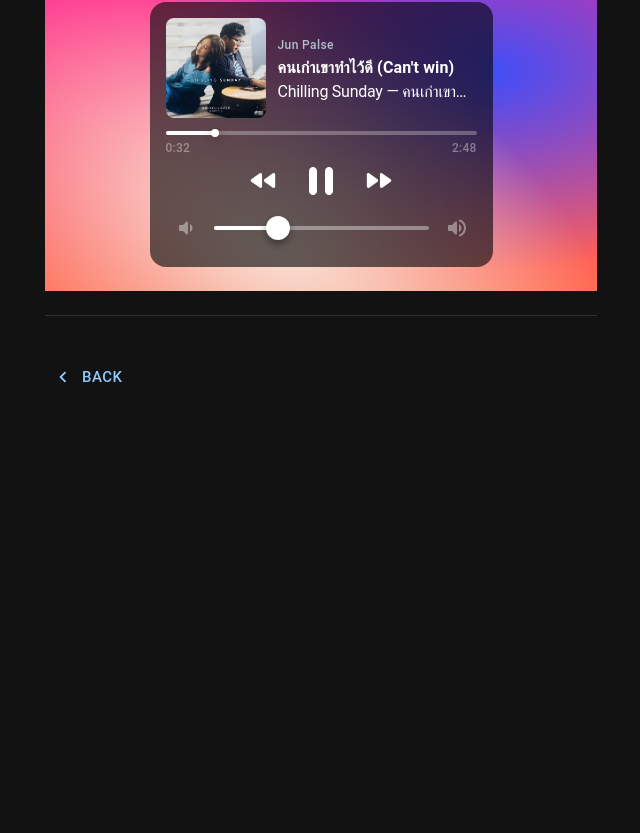
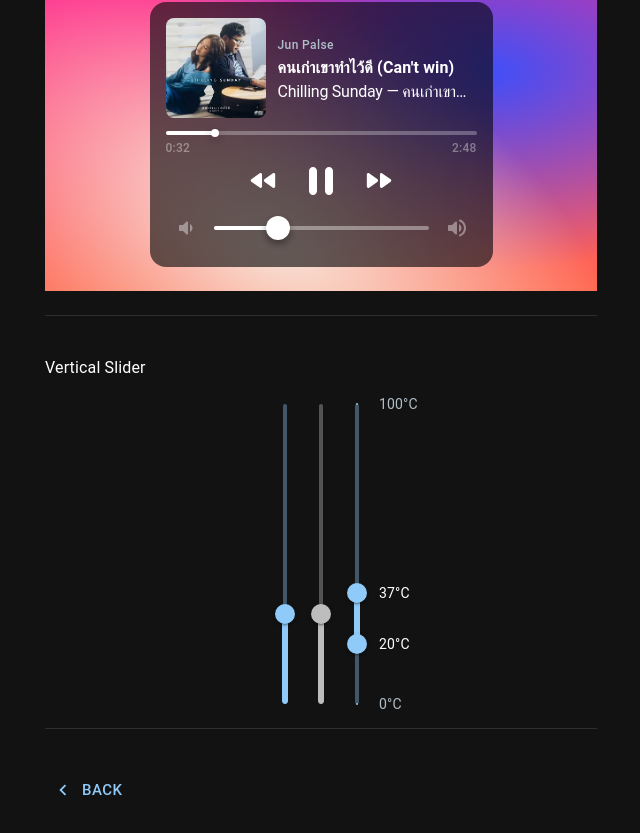
Before and after one commit to watcharakornton/mui_tutorials, a React (Vite) app: page /slider in a window 1280 px wide. Shown: the part 2552-3385 px from the top of the page, without its empty margins (319-959 px from the left). Before the commit the page ends 2990 px from the top, so only its background shows below. Built offline with nearby package versions, Linux system fonts and the light colour scheme.

Commit message:
Add Vertical Slider into Slider Component

```diff
--- a/src/inputs/SliderComponent.jsx
+++ b/src/inputs/SliderComponent.jsx
@@ -45,6 +45,38 @@ const marks = [
 
 function valueText(value) {
     return `${value}°C`;
+}
+
+export const VerticalSlider = () => {
+    return (
+        <>
+            <Typography variant="body1" sx={{ mb: 3 }}>Vertical Slider</Typography>
+            <Stack sx={{ height: 300, width: 100, mx: 'auto' }} spacing={1} direction="row">
+                <Slider
+                    aria-label="Temperature"
+                    orientation="vertical"
+                    getAriaValueText={valueText}
+                    valueLabelDisplay="auto"
+                    defaultValue={30}
+                />
+                <Slider
+                    aria-label="Temperature"
+                    orientation="vertical"
+                    defaultValue={30}
+                    valueLabelDisplay="auto"
+                    disabled
+                />
+                <Slider
+                    getAriaLabel={() => 'Temperature'}
+                    orientation="vertical"
+                    getAriaValueText={valueText}
+                    defaultValue={[20, 37]}
+                    valueLabelDisplay="auto"
+                    marks={marks}
+                />
+            </Stack>
+        </>
+    )
 }
 
 export const MusicPlayerSlider = () => {
--- a/src/pages/SliderPage.jsx
+++ b/src/pages/SliderPage.jsx
@@ -16,6 +16,7 @@ import {
   ColorSlider,
   CustomizedSlider,
   MusicPlayerSlider,
+  VerticalSlider,
 } from "../inputs/SliderComponent";
 
 const SliderPage = () => {
@@ -33,6 +34,7 @@ const SliderPage = () => {
     <ColorSlider />,
     <CustomizedSlider />,
     <MusicPlayerSlider />,
+    <VerticalSlider />,
   ];
 
   return (
```
